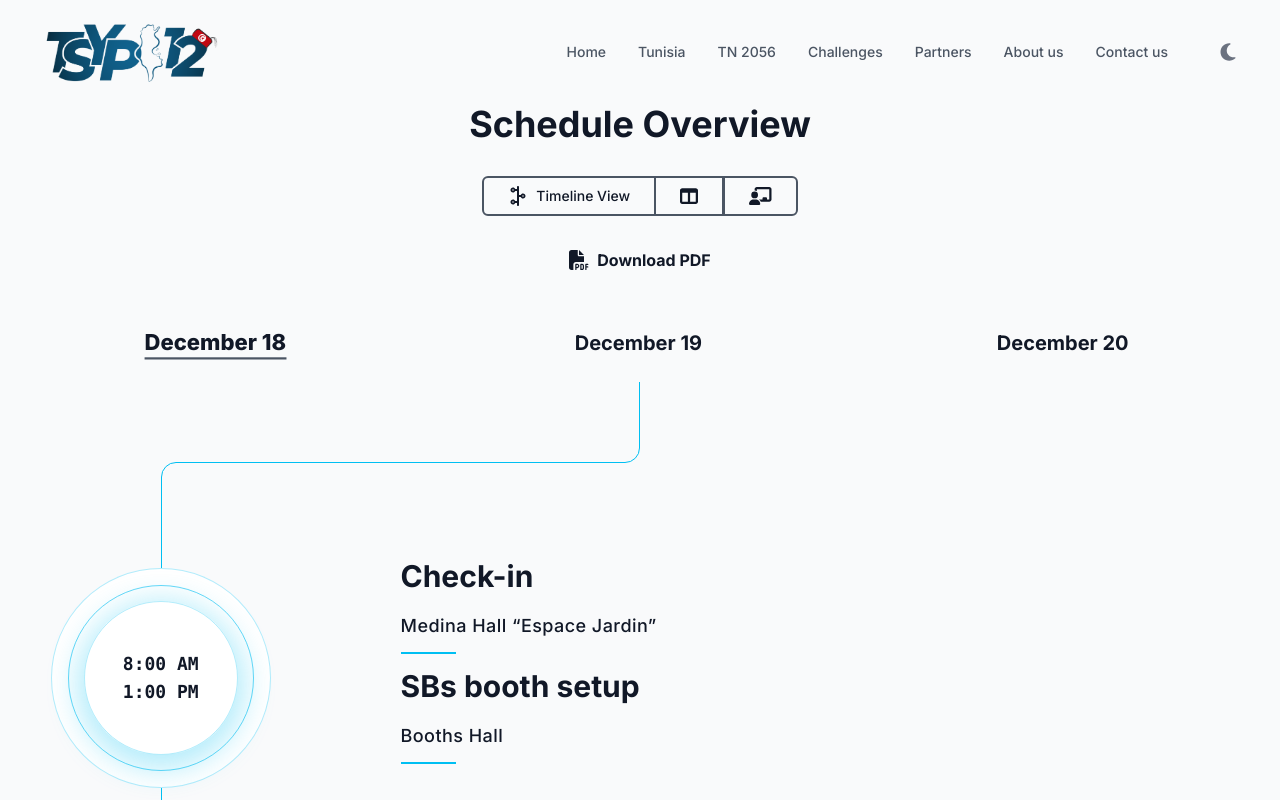
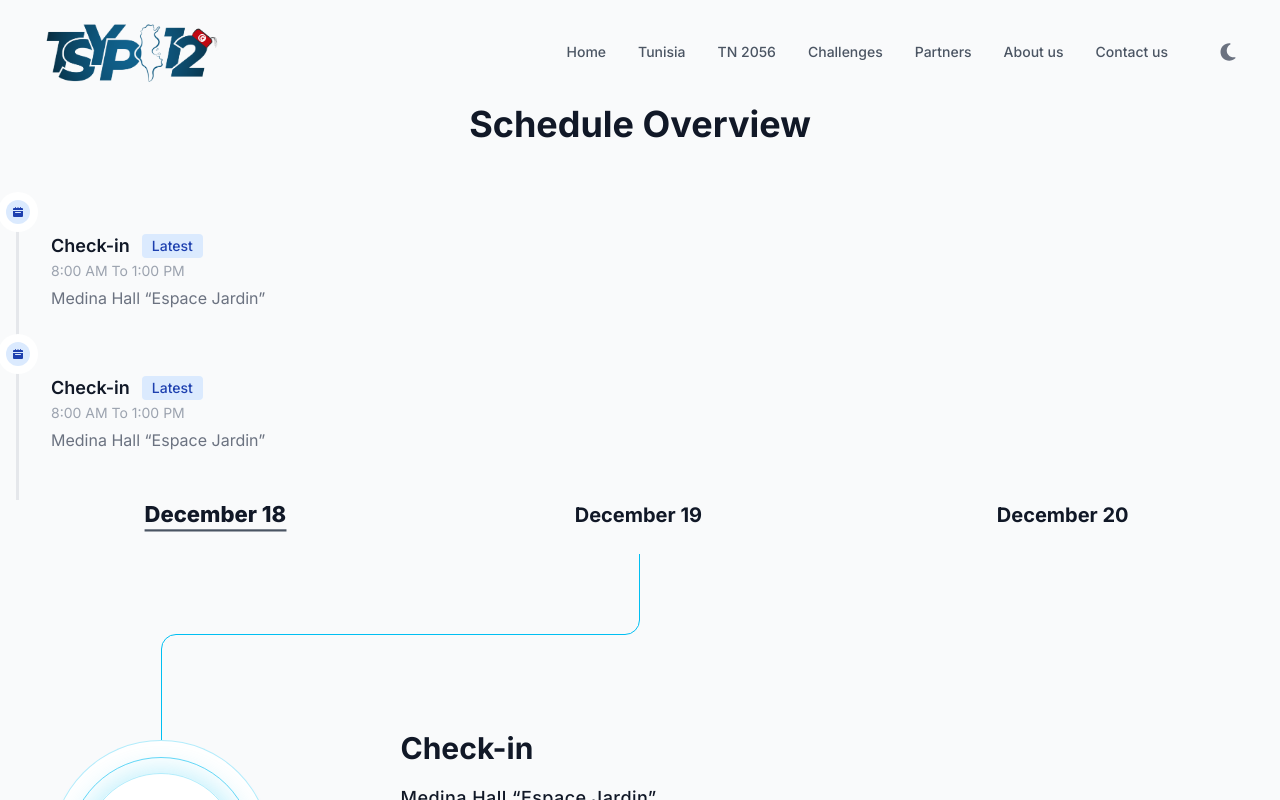
Before and after one commit to bouaziz-mohamed-amine/tsyp, a React (Vite) app: page /schedule in a window 1280 px wide. Shown: the top 800 px of the page. Built offline with nearby package versions, Linux system fonts and the light colour scheme.

Commit message:
add program

```diff
--- a/src/app/components/schedule/ScheduleList.jsx
+++ b/src/app/components/schedule/ScheduleList.jsx
@@ -1259,7 +1259,9 @@ export function ScheduleOverview({ showTimeline }) {
 					<div className="text-4xl font-bold">Schedule Overview</div>
 				</div>
 
-				<div className="flex">
+				{false &&
+				<div>
+					<div className="flex">
 					{/* <StyledButton
 						onClick={() => setIsTimeLineView(!isTimeLineView)}
 						icon={
@@ -1321,6 +1323,7 @@ export function ScheduleOverview({ showTimeline }) {
 					<FontAwesomeIcon className="text-xl" icon={faFilePdf} />
 					Download PDF
 				</a>
+				</div>}
 				{/* <button
 					className="flex items-center justify-center gap-4 font-medium md:flex"
 					onClick={() => setIsTimeLineView(!isTimeLineView)}
@@ -1348,9 +1351,9 @@ export function ScheduleOverview({ showTimeline }) {
 				/>
 				{isTimeLineView ? "Timeline View" : "List View"}
 			</button> */}
-			{viewMode === "timeline" && <TimelineSchedule />}
-
-			{viewMode === "list" && (
+			{ viewMode === "timeline" && <TimelineSchedule />}
+
+			{false &&viewMode === "list" && (
 				<div className="flex flex-col gap-8 lg:grid lg:grid-cols-3 lg:gap-x-8">
 					<section className="flex flex-col">
 						<h3 className="sticky top-0 bg-gray-50 py-4 text-center text-2xl font-semibold tracking-tight dark:bg-black">
@@ -1525,7 +1528,7 @@ export function ScheduleOverview({ showTimeline }) {
 				</div>
 			)}
 
-			{viewMode === "session" && <SessionsSchedule />}
+			{false && viewMode === "session" && <SessionsSchedule />}
 		</section>
 	);
 }
--- a/src/app/components/timeline-view/TimelineShedule.jsx
+++ b/src/app/components/timeline-view/TimelineShedule.jsx
@@ -44,7 +44,37 @@ export default function TimelineSchedule() {
 	const selectedSchedule = tabs?.[selectedTab];
 
 	return (
-		<div id="timeline-schedule-design">
+		<div>
+			<div>
+<ol class="relative border-s border-gray dark:border-gray-700">
+    <li class="realtive">
+	<span  style={{left:"-11px"}} class=" absolute flex items-center justify-center w-6 h-6 bg-blue-100 rounded-full ring-8 ring-white dark:ring-gray-900 dark:bg-blue-900">
+            <svg class="w-2.5 h-2.5 text-blue-800 dark:text-blue-300" aria-hidden="true" xmlns="http://www.w3.org/2000/svg" fill="currentColor" viewBox="0 0 20 20">
+                <path d="M20 4a2 2 0 0 0-2-2h-2V1a1 1 0 0 0-2 0v1h-3V1a1 1 0 0 0-2 0v1H6V1a1 1 0 0 0-2 0v1H2a2 2 0 0 0-2 2v2h20V4ZM0 18a2 2 0 0 0 2 2h16a2 2 0 0 0 2-2V8H0v10Zm5-8h10a1 1 0 0 1 0 2H5a1 1 0 0 1 0-2Z"/>
+            </svg>
+        </span>
+        <div className="p-8  border-2 border-r-0 border-t-0 border-b-0">
+		<h3 class="flex items-center mb-1 text-lg font-semibold text-gray-900 dark:text-white">Check-in<span class="ml-4 bg-blue-100 text-blue-800 text-sm font-medium me-2 px-2.5 py-0.5 rounded dark:bg-blue-900 dark:text-blue-300 ms-3">Latest</span></h3>
+        <time class="block mb-2 text-sm font-normal leading-none text-gray-400 dark:text-gray-500">8:00 AM To 1:00 PM</time>
+        <p class=" text-base font-normal text-gray-500 dark:text-gray-400">Medina Hall “Espace Jardin”</p>
+		</div>
+    </li>
+	<li class="realtive">
+	<span  style={{left:"-11px"}} class=" absolute flex items-center justify-center w-6 h-6 bg-blue-100 rounded-full ring-8 ring-white dark:ring-gray-900 dark:bg-blue-900">
+            <svg class="w-2.5 h-2.5 text-blue-800 dark:text-blue-300" aria-hidden="true" xmlns="http://www.w3.org/2000/svg" fill="currentColor" viewBox="0 0 20 20">
+                <path d="M20 4a2 2 0 0 0-2-2h-2V1a1 1 0 0 0-2 0v1h-3V1a1 1 0 0 0-2 0v1H6V1a1 1 0 0 0-2 0v1H2a2 2 0 0 0-2 2v2h20V4ZM0 18a2 2 0 0 0 2 2h16a2 2 0 0 0 2-2V8H0v10Zm5-8h10a1 1 0 0 1 0 2H5a1 1 0 0 1 0-2Z"/>
+            </svg>
+        </span>
+        <div className="p-8  border-2 border-r-0 border-t-0 border-b-0">
+		<h3 class="flex items-center mb-1 text-lg font-semibold text-gray-900 dark:text-white">Check-in<span class="ml-4 bg-blue-100 text-blue-800 text-sm font-medium me-2 px-2.5 py-0.5 rounded dark:bg-blue-900 dark:text-blue-300 ms-3">Latest</span></h3>
+        <time class="block mb-2 text-sm font-normal leading-none text-gray-400 dark:text-gray-500">8:00 AM To 1:00 PM</time>
+        <p class="mb-4 text-base font-normal text-gray-500 dark:text-gray-400">Medina Hall “Espace Jardin”</p>
+		</div>
+    </li>
+</ol>
+
+</div>
+			<div id="timeline-schedule-design">
 			<div className="mb-6 flex w-full flex-wrap justify-around gap-6">
 				<button
 					onClick={() => setSelectedTab(0)}
@@ -258,5 +288,6 @@ export default function TimelineSchedule() {
 				</div>
 			</div>
 		</div>
+		</div>
 	);
 }
--- a/src/app/pages/Home.page.jsx
+++ b/src/app/pages/Home.page.jsx
@@ -27,6 +27,7 @@ import { useMediaQuery } from "usehooks-ts";
 import { Countdown } from "../components/Countdown";
 import CustomImage from "../components/CustomImage";
 import Speakers from "../components/Speakers";
+import { ScheduleOverview } from "../components/schedule/ScheduleList";
 
 export default function HomePage() {
 	const matches = useMediaQuery("(min-width: 768px)");
@@ -199,12 +200,12 @@ export default function HomePage() {
 					<Speakers limit={8} />
 				</section>
 			</Fade>
-			{/* <Fade triggerOnce>
-				<div className="hidden md:mt-8 md:block">
+			 <Fade triggerOnce>
+				<div className="md:mt-8 md:block">
 					<ScheduleOverview />
 				</div>
-			</Fade>  */}
-			{/*<Fade triggerOnce>
+			</Fade>
+			{/* <Fade triggerOnce>
 				<section className="py-8 md:py-28">
 					<Team limit={5} />
 				</section>
```
